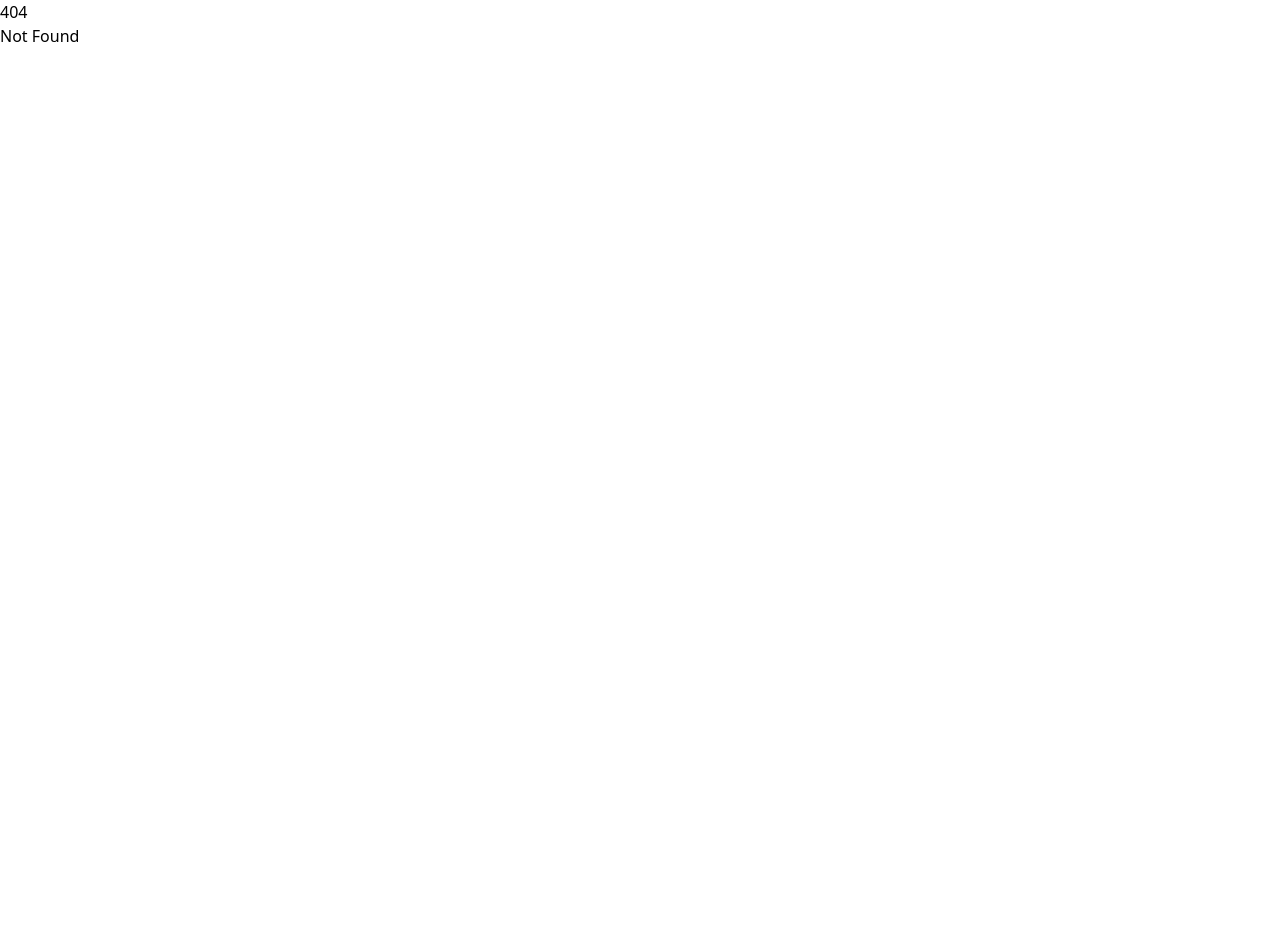
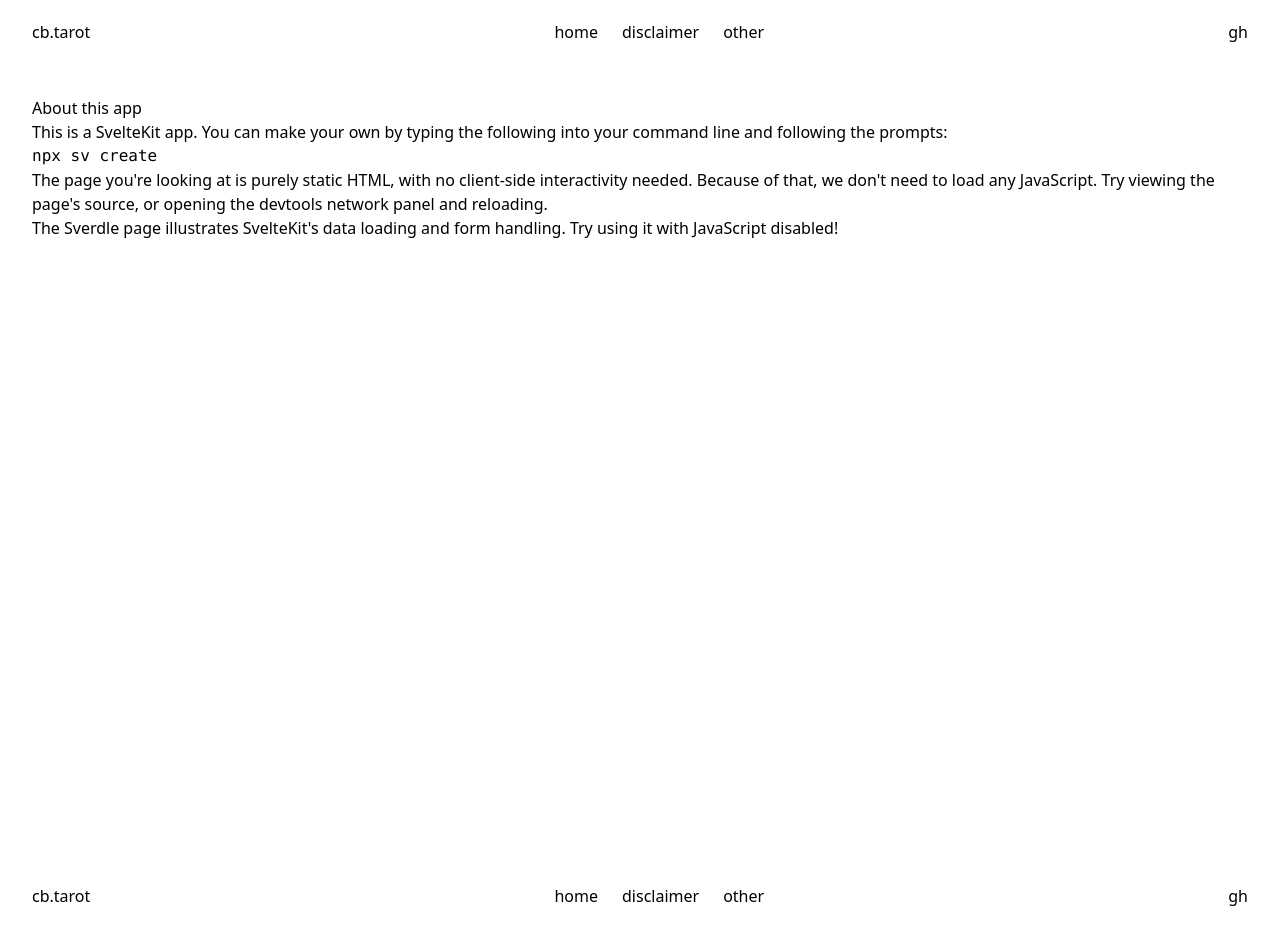
Before and after one commit to Colton-Bassett/tarot, a SvelteKit app: page /disclaimer in a window 1280 px wide. Before the commit this address had no page. Before the commit the page ends 800 px from the top, so only its background shows below. Built offline with nearby package versions, Linux system fonts and the light colour scheme.

Commit message:
Added basic header, footer, disclaimer page templates. Added prettier tailwind plugin

```diff
--- a/package.json
+++ b/package.json
@@ -19,7 +19,7 @@
 		"autoprefixer": "^10.4.20",
 		"prettier": "^3.3.2",
 		"prettier-plugin-svelte": "^3.2.6",
-		"prettier-plugin-tailwindcss": "^0.6.5",
+		"prettier-plugin-tailwindcss": "^0.6.9",
 		"svelte": "^5.0.0",
 		"svelte-check": "^4.0.0",
 		"tailwindcss": "^3.4.9",
--- a/src/routes/+layout.svelte
+++ b/src/routes/+layout.svelte
@@ -1,6 +1,16 @@
 <script lang="ts">
 	import '../app.css';
+	import Footer from './Footer.svelte';
+	import Header from './Header.svelte';
 	let { children } = $props();
 </script>
 
-{@render children()}
+<!-- {@render children()} -->
+
+<div class="app">
+	<Header />
+	<main class="min-h-screen p-8">
+		{@render children()}
+	</main>
+	<Footer />
+</div>
--- a/src/routes/+page.svelte
+++ b/src/routes/+page.svelte
@@ -1,2 +1,6 @@
-<h1>Welcome to SvelteKit</h1>
-<p>Visit <a href="https://svelte.dev/docs/kit">svelte.dev/docs/kit</a> to read the documentation</p>
+<div>
+	<h1>Welcome to SvelteKit</h1>
+	<p>
+		Visit <a href="https://svelte.dev/docs/kit">svelte.dev/docs/kit</a> to read the documentation
+	</p>
+</div>
--- /dev/null
+++ b/src/routes/Footer.svelte
@@ -0,0 +1,23 @@
+<footer class="flex justify-between px-8">
+	<div class="corner flex h-16 items-center">
+		<a href="/">cb.tarot</a>
+	</div>
+
+	<nav>
+		<ul class="flex gap-6">
+			<li class="flex h-16 items-center">
+				<a href="/">home</a>
+			</li>
+			<li class="flex h-16 items-center">
+				<a href="/disclaimer">disclaimer</a>
+			</li>
+			<li class="flex h-16 items-center">
+				<a href="/other">other</a>
+			</li>
+		</ul>
+	</nav>
+
+	<div class="corner flex h-16 items-center">
+		<a href="https://github.com/sveltejs/kit"> gh </a>
+	</div>
+</footer>
--- /dev/null
+++ b/src/routes/Header.svelte
@@ -0,0 +1,23 @@
+<header class="flex justify-between px-8">
+	<div class="corner flex h-16 items-center">
+		<a href="/">cb.tarot</a>
+	</div>
+
+	<nav>
+		<ul class="flex gap-6">
+			<li class="flex h-16 items-center">
+				<a href="/">home</a>
+			</li>
+			<li class="flex h-16 items-center">
+				<a href="/disclaimer">disclaimer</a>
+			</li>
+			<li class="flex h-16 items-center">
+				<a href="/other">other</a>
+			</li>
+		</ul>
+	</nav>
+
+	<div class="corner flex h-16 items-center">
+		<a href="https://github.com/sveltejs/kit"> gh </a>
+	</div>
+</header>
--- /dev/null
+++ b/src/routes/disclaimer/+page.svelte
@@ -0,0 +1,26 @@
+<svelte:head>
+	<title>Disclaimer</title>
+	<meta name="description" content="About this app" />
+</svelte:head>
+
+<div class="text-column">
+	<h1>About this app</h1>
+
+	<p>
+		This is a <a href="https://svelte.dev/docs/kit">SvelteKit</a> app. You can make your own by typing
+		the following into your command line and following the prompts:
+	</p>
+
+	<pre>npx sv create</pre>
+
+	<p>
+		The page you're looking at is purely static HTML, with no client-side interactivity needed.
+		Because of that, we don't need to load any JavaScript. Try viewing the page's source, or opening
+		the devtools network panel and reloading.
+	</p>
+
+	<p>
+		The <a href="/sverdle">Sverdle</a> page illustrates SvelteKit's data loading and form handling. Try
+		using it with JavaScript disabled!
+	</p>
+</div>
--- /dev/null
+++ b/src/routes/disclaimer/+page.ts
@@ -0,0 +1,9 @@
+import { dev } from '$app/environment';
+
+// we don't need any JS on this page, though we'll load
+// it in dev so that we get hot module replacement
+export const csr = dev;
+
+// since there's no dynamic data here, we can prerender
+// it so that it gets served as a static asset in production
+export const prerender = true;
```
Also changed, not shown: 1 other file (tests, documents, lock files or other folders).
